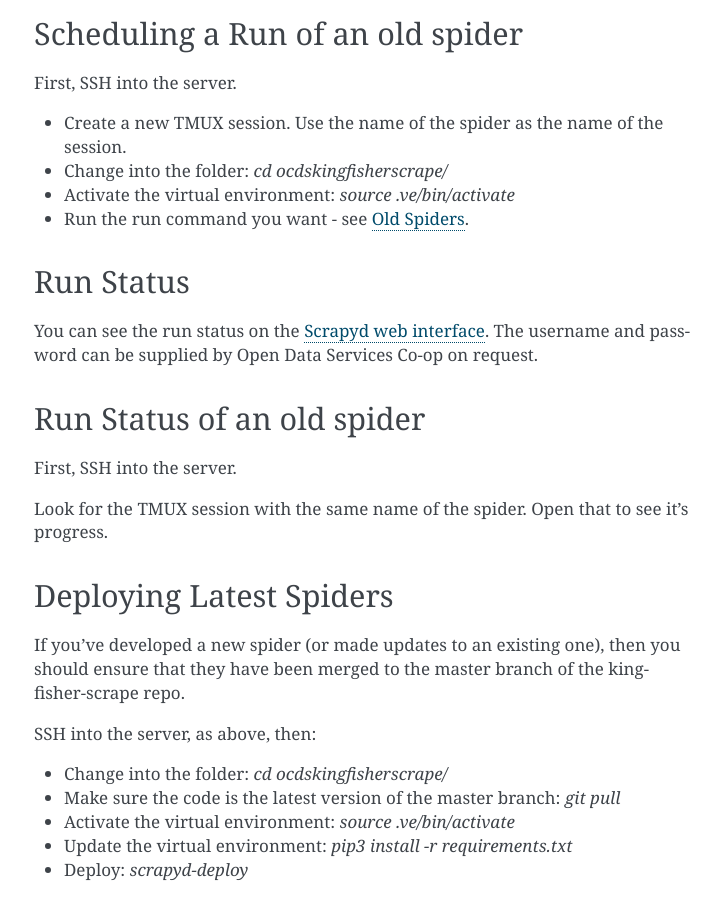
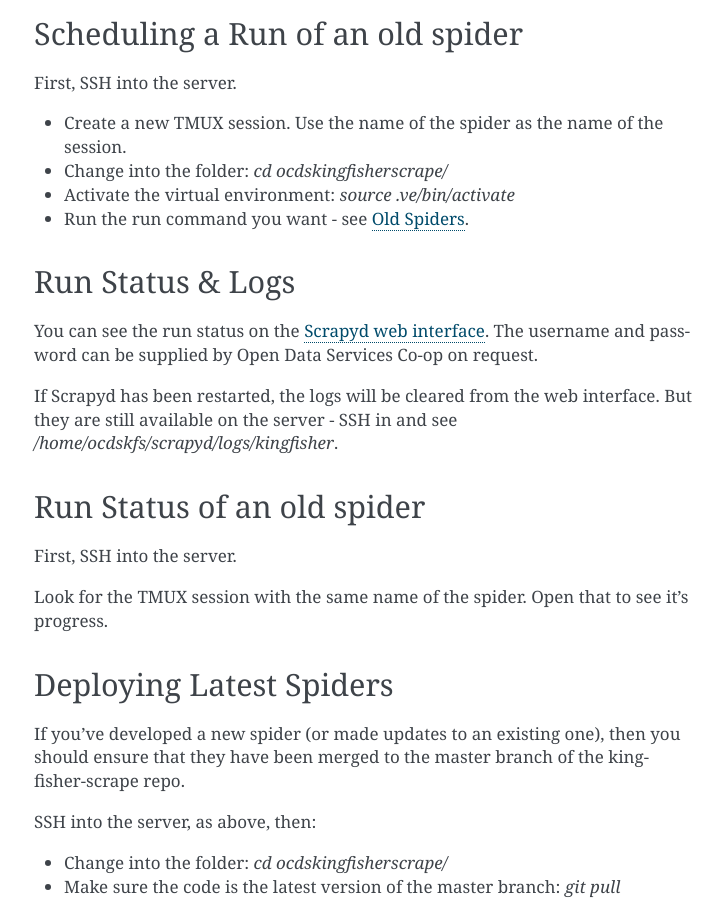
Before and after one commit to open-contracting/kingfisher-collect, a Sphinx documentation site: the page built from docs/use-hosted.rst, in a window 1280 px wide and 900 px high, scrolled down 914 px. Shown: the whole window, without its empty margins (386-1109 px from the left). Built offline with Sphinx 7.4.7, drawn with Linux system fonts in a browser that asks for light colours; some of the changed text lies outside the part shown.

Commit message:
Use - Hosted Kingfisher / Run Status documentation - add server location of scrapyd logs https://github.com/open-contracting/kingfisher-scrape/issues/193

```diff
--- a/docs/use-hosted.rst
+++ b/docs/use-hosted.rst
@@ -47,11 +47,12 @@ First, SSH into the server.
 *  Activate the virtual environment: `source .ve/bin/activate`
 *  Run the run command you want - see :doc:`old`.
 
-Run Status
-----------
+Run Status & Logs
+-----------------
 
 You can see the run status on the `Scrapyd web interface <http://scrape.ocdskingfisher.opendataservices.coop>`_. The username and password can be supplied by Open Data Services Co-op on request.
 
+If Scrapyd has been restarted, the logs will be cleared from the web interface. But they are still available on the server - SSH in and see `/home/ocdskfs/scrapyd/logs/kingfisher`.
 
 Run Status of an old spider
 ---------------------------
```
